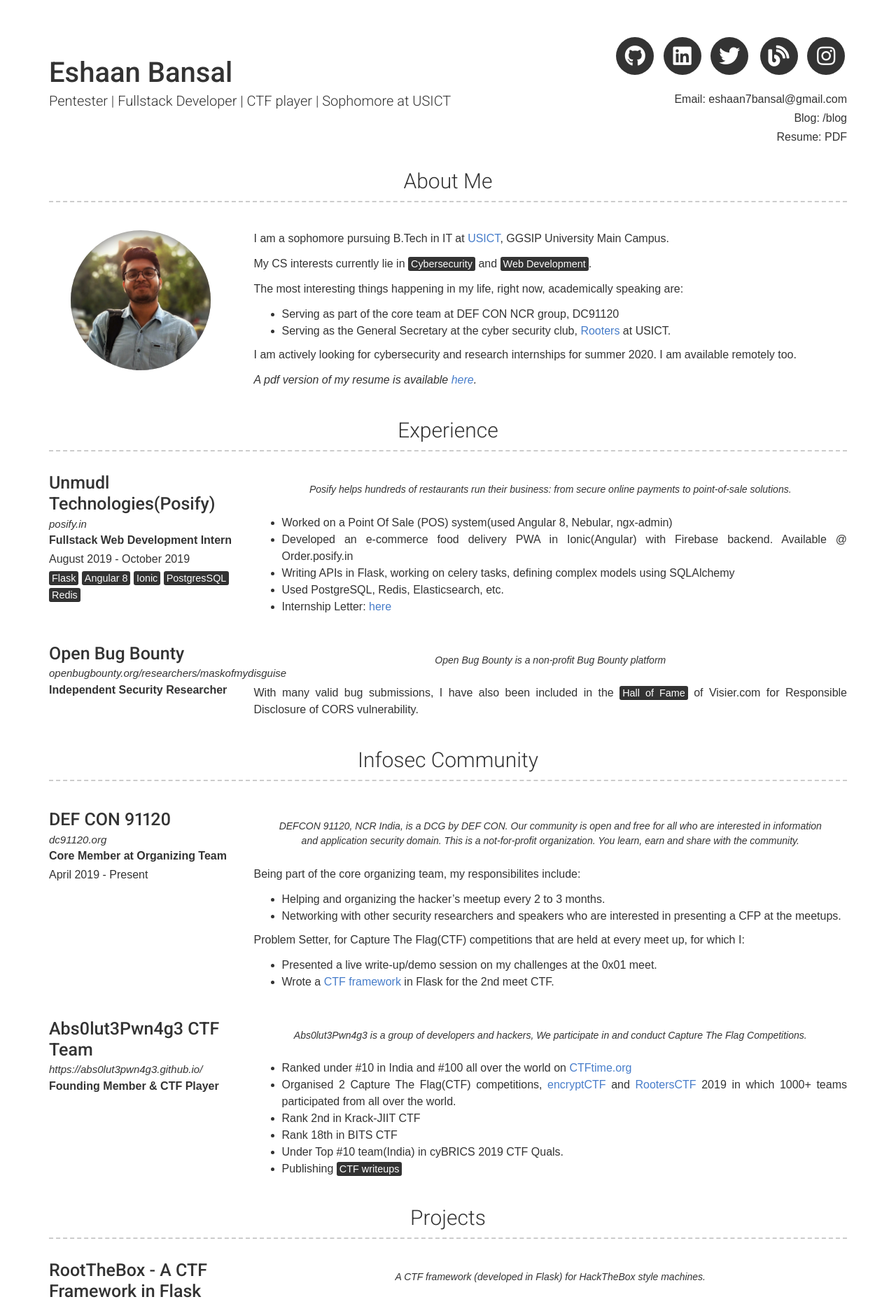
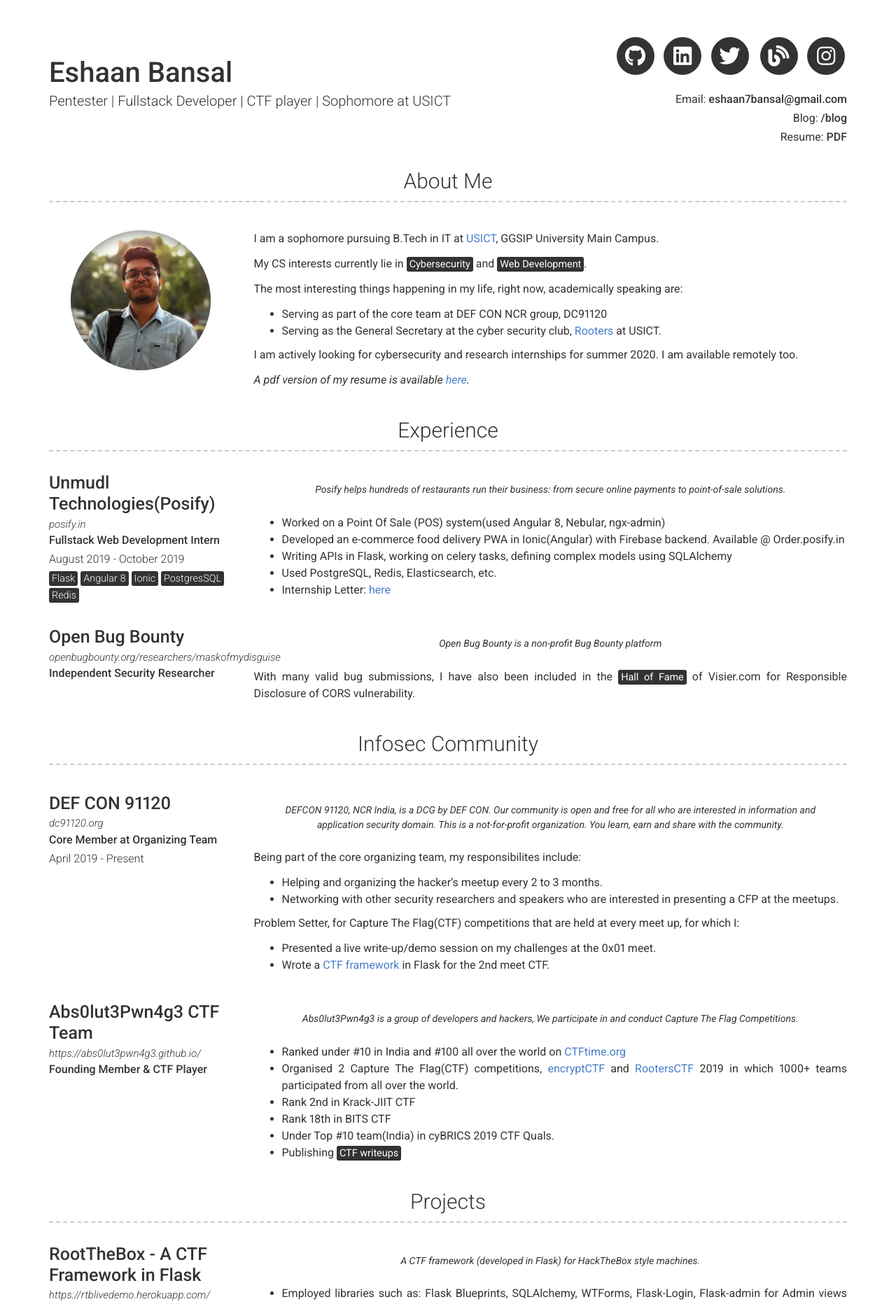
Before and after one commit to eshaan7/eshaan7.github.io, a Jekyll site: the page built from index.md, in a window 1280 px wide. Shown: the top 1863 px of the page at 70% size. Built offline with Jekyll 4.4.1, drawn with Linux system fonts in a browser that asks for light colours; nearby versions of some CDN libraries.

Commit message:
fix nhi hoga yeh bhai

```diff
--- a/_sass/type.scss
+++ b/_sass/type.scss
@@ -18,20 +18,21 @@
   font-family: Roboto, sans-serif;
   font-size: 1em;
   line-height: 1.2;
+  font-weight: 700;
   margin: 0 0 0.75em;
 }
 
-.container {
-  font-family: sans-serif;
-}
+// .container {
+//   font-family: sans-serif;
+// }
 
-b, strong {
-  font-weight: 700 !important;
-}
+// b, strong {
+//   font-weight: 700 !important;
+// }
 
-.header-right a {
-  font-weight: 500 !important;
-}
+// .header-right a {
+//   font-weight: 700 !important;
+// }
 
 p {
   margin: 0 0 0.75em;
```
